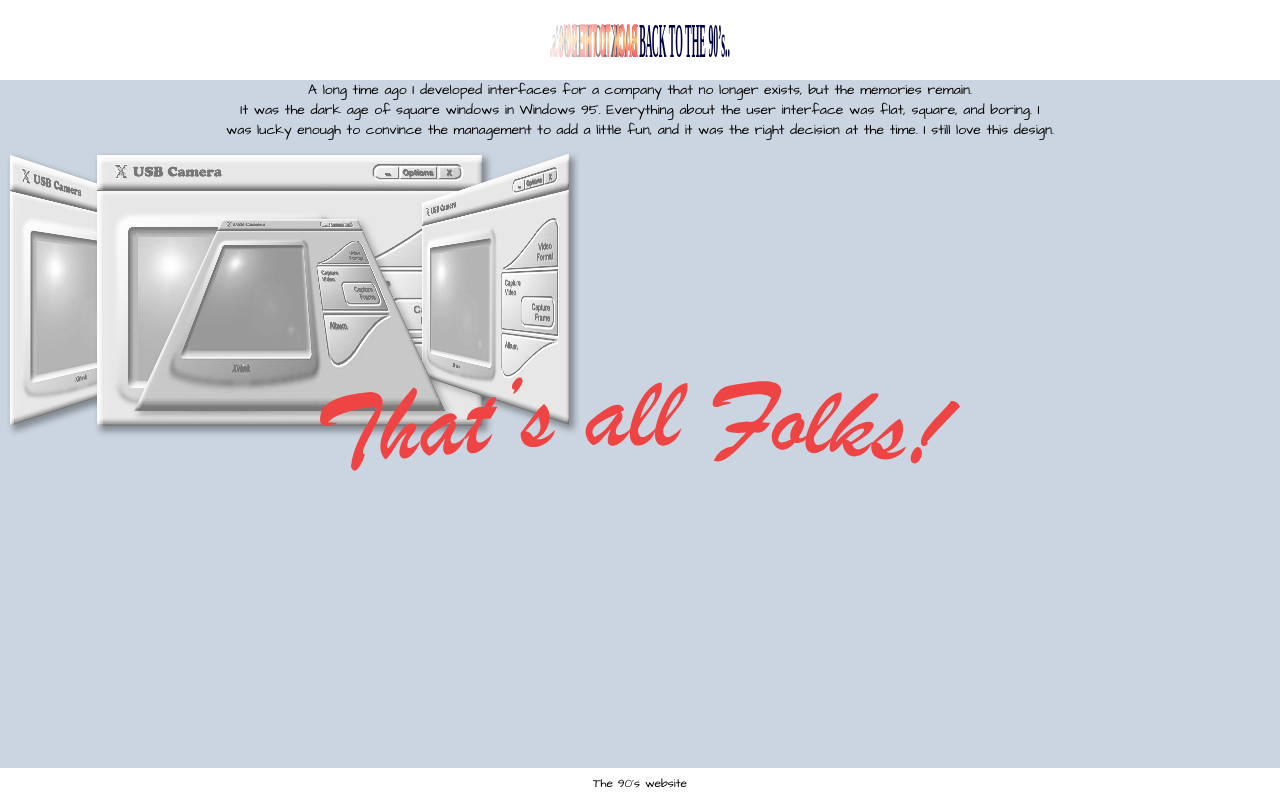
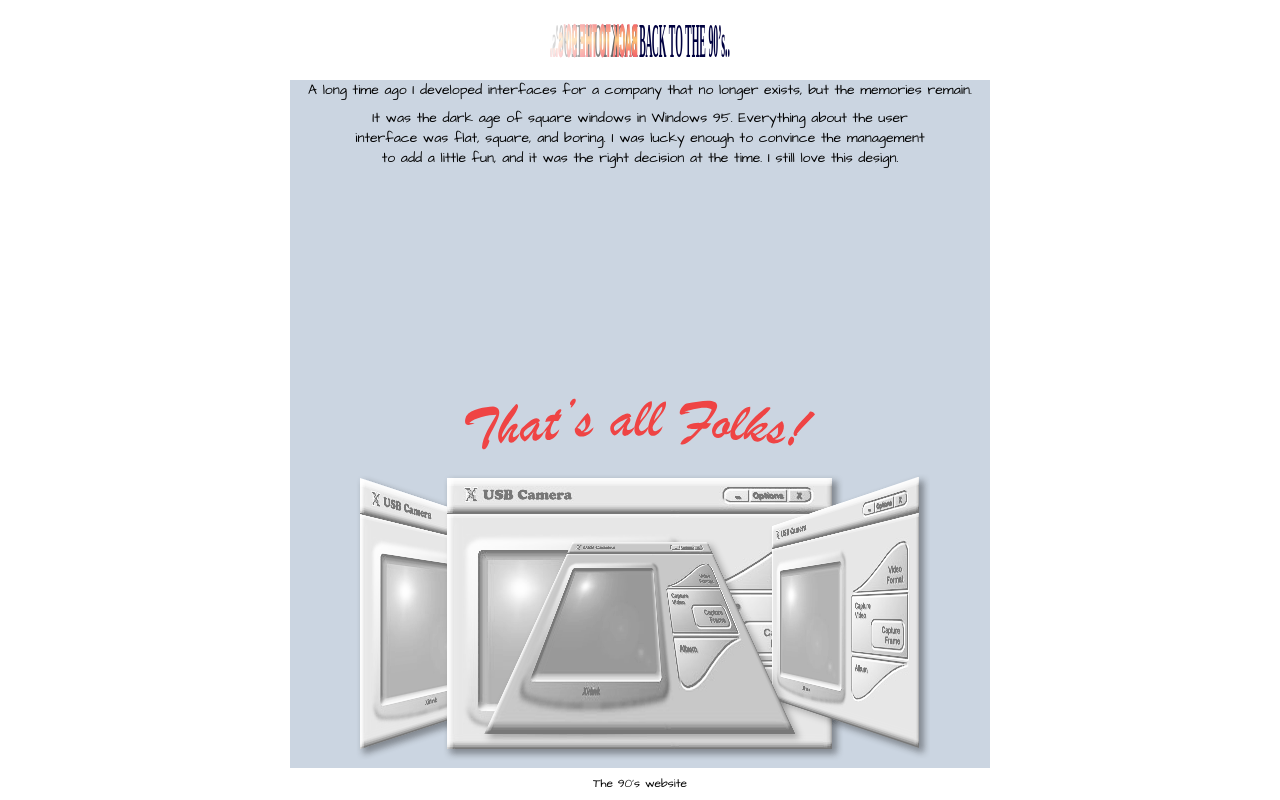
Before and after one commit to maxzz/back-to-90s, a React (Vite) app: page / in a window 1280 px wide. Built offline with nearby package versions, Linux system fonts and the light colour scheme.

Commit message:
WIP. upgrade-2025. new main layout

```diff
--- a/src/components/2-main/0-all.tsx
+++ b/src/components/2-main/0-all.tsx
@@ -3,7 +3,8 @@ import { ThatsAllFolks } from "./1-thats-all-folks";
 
 export function SectionMain() {
     return (
-        <div className="relative text-sm text-center text-balance bg-slate-300">
+        <div className="grid grid-cols-[1fr_minmax(100px,700px)_1fr] 1place-items-center gap-2 1bg-slate-300">
+            <div className="col-start-2 relative text-sm text-center text-balance bg-slate-300 grid justify-items-center grid-rows-[auto_1fr_auto] gap-2">
                 <p>
                     A long time ago I developed interfaces for a company that no longer exists, but the memories remain.
                 </p>
@@ -19,5 +20,6 @@ export function SectionMain() {
 
                 <ThatsAllFolks className="absolute left-1/2 top-1/2 -translate-x-1/2 -translate-y-1/2 fill-red-500" />
             </div>
+        </div>
     );
 }
```
Lines whose indentation alone changed are shown as unchanged.
